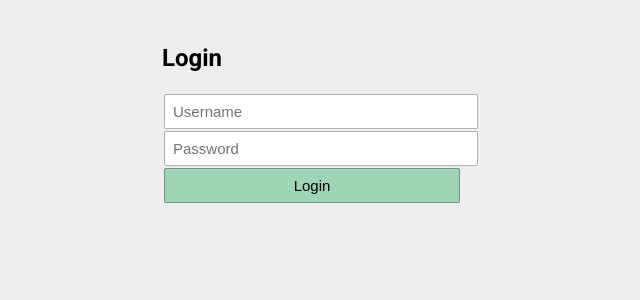
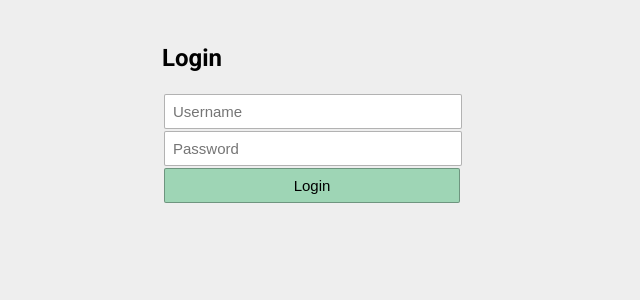
Before and after one commit to billthecreator/RPIapp, a Flask app: page /login in a window 1280 px wide. Shown: the part 129-429 px from the top of the page, without its empty margins (328-968 px from the left). Run offline with Flask 2, Linux system fonts and the light colour scheme; some libraries are stand-ins or nearby versions.

Commit message:
login input fix

```diff
--- a/static/style.css
+++ b/static/style.css
@@ -88,7 +88,7 @@ body {
       padding: 0; }
   .login input:not([type="submit"]) {
     padding: 8px;
-    width: 100%;
+    width: calc(100% - 16px);
     font-size: 15px;
     background-color: white;
     border: 1px solid rgba(0, 0, 0, 0.3);
--- a/static/style.scss
+++ b/static/style.scss
@@ -126,7 +126,7 @@ body {
 
     input:not([type="submit"]){
         padding: 8px;
-        width: 100%;
+        width: calc(100% - 16px);
         font-size: 15px;
         background-color: white;
         border: 1px solid rgba(black, .3);
```
Also changed, not shown: 1 other file.
